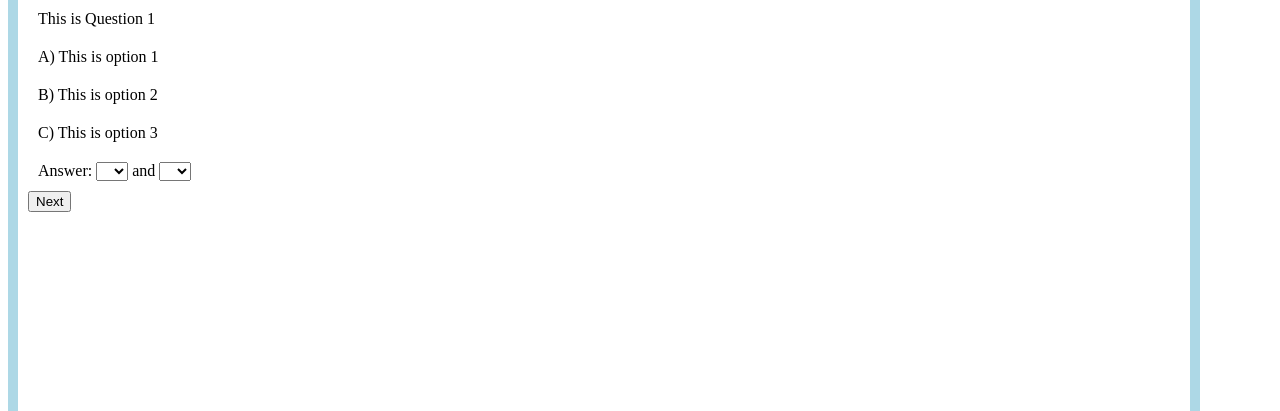
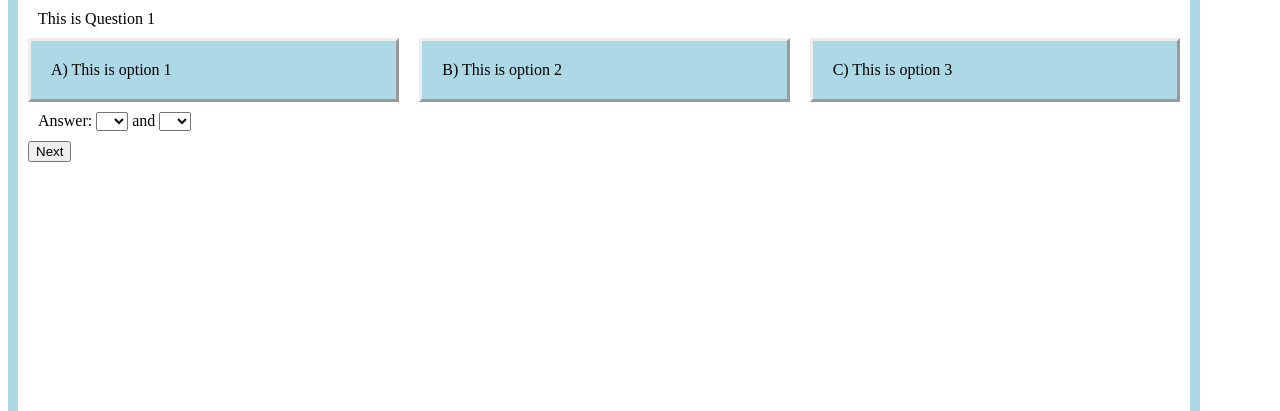
Before and after one commit to uw-ictd/ICTD_Free_Basics_Survey, a Django app: page /survey1/question/1/1/ in a window 1280 px wide. Shown: the part 86-497 px from the top of the page. Run offline with Django 3.2, Linux system fonts and the light colour scheme.

Commit message:
Updated question page

```diff
--- a/SampleSurvey/SampleSurvey/templates/question.html
+++ b/SampleSurvey/SampleSurvey/templates/question.html
@@ -4,9 +4,11 @@
 <header>Lab in the Wild</header>
 <body>
 <div>{{ question.q }}</div>
-<div>A) {{ question.1 }}</div>
-<div>B) {{ question.2 }}</div>
-<div>C) {{ question.3 }}</div>
+<answer_grid>
+<answer1>A) {{ question.1 }}</answer1>
+<answer2>B) {{ question.2 }}</answer2>
+<answer3>C) {{ question.3 }}</answer3>
+</answer_grid>
 <form action="{{url}}" method="post">{% csrf_token %}
   {{ form.non_field_errors }}
   <div class="fieldWrapper">
--- a/SampleSurvey/Survey1/static/style/survey.css
+++ b/SampleSurvey/Survey1/static/style/survey.css
@@ -102,3 +102,47 @@ select_survey4 {
 .nav > li > a:hover {
     color: #000000;
 }
+
+/* Answer selection on question page */
+answer_grid {
+    display:grid;
+    grid-row-gap:20px;
+    grid-column-gap:20px;
+    height:auto;
+}
+
+answer1 {
+    width:auto;
+    height:auto;
+    padding:20px;
+    background-color:lightblue;
+    grid-column-start:1;
+    grid-column-end:2;
+    grid-row-start:1;
+    grid-row-end:2;
+    border-style:outset;
+}
+
+answer2 {
+    width:auto;
+    height:auto;
+    padding:20px;
+    background-color:lightblue;
+    grid-column-start:2;
+    grid-column-end:3;
+    gird-row-start:1;
+    grid-row-end:2;
+    border-style:outset;
+}
+
+answer3 {
+    width:auto;
+    height:auto;
+    padding:20px;
+    background-color:lightblue;
+    grid-column-start:3;
+    grid-column-end:4;
+    grid-row-start:1;
+    grid-row-end:2;
+    border-style:outset;
+}
```
